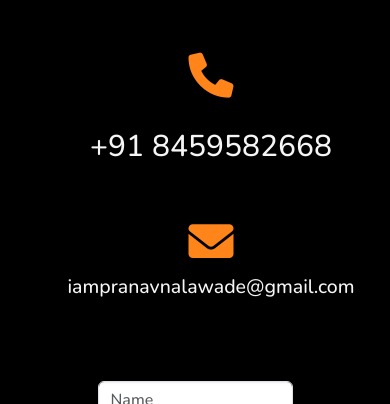
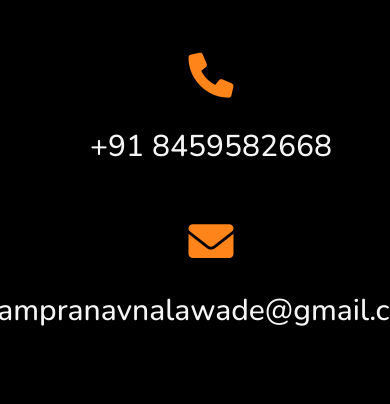
Before and after one commit to PlanetDestroyyer/Personal-Website, a Flask app: page / in a window 390 px wide; the page is wider, and only the part inside the window is pictured. Shown: the part 6096-6500 px from the top of that part. Run offline with Flask 3, Linux system fonts and the light colour scheme; some libraries are stand-ins or nearby versions; some web fonts are replaced.

Commit message:
Update style.css

```diff
--- a/static/css/style.css
+++ b/static/css/style.css
@@ -298,8 +298,4 @@ footer p a:hover {
     .social-links a {
         margin: 0 10px;
     }
-
-    .email-text {
-        font-size : 5vw;
-    }
 }
```
